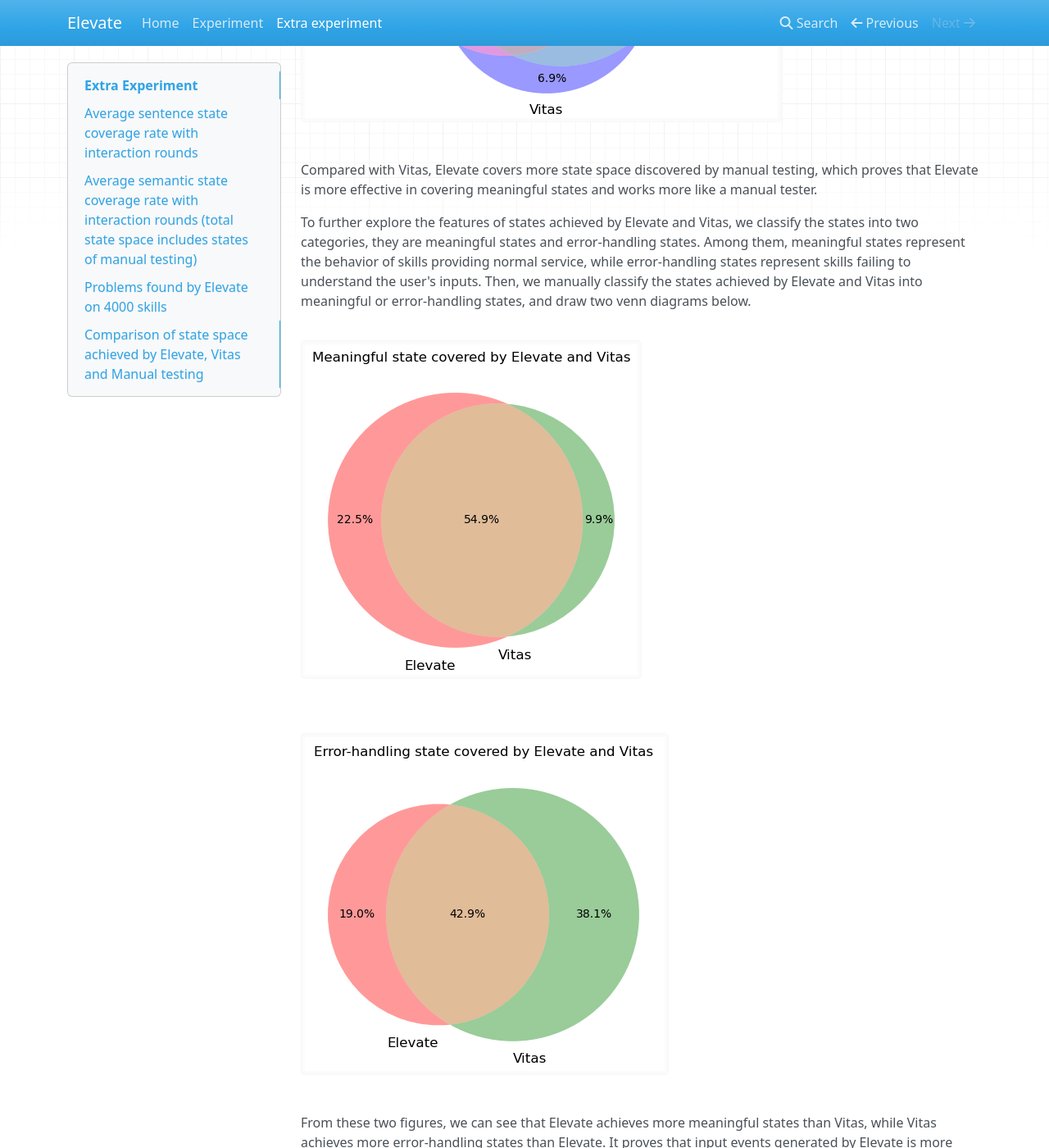
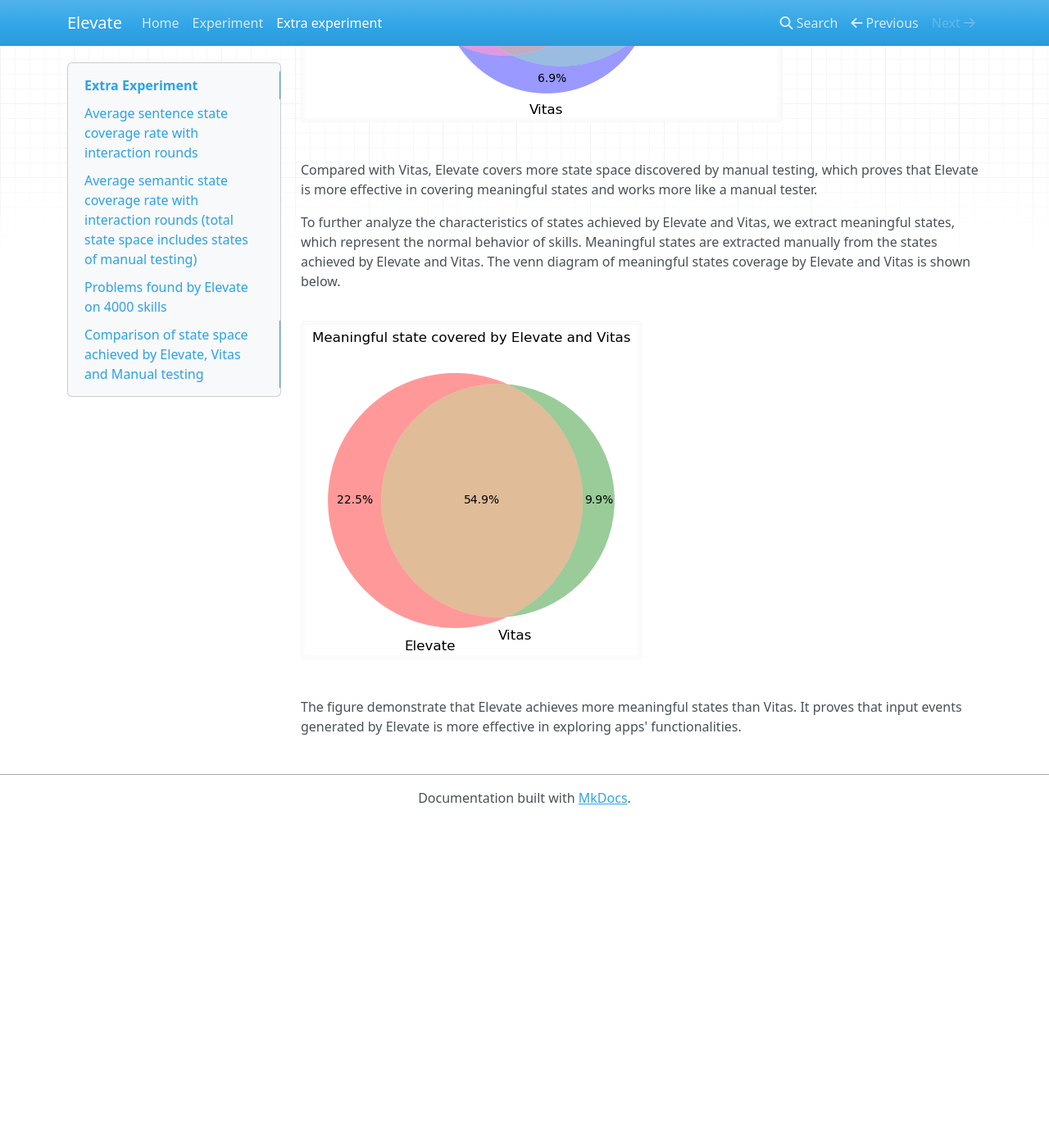
Before and after one commit to Elevate-12/Elevate, an MkDocs documentation site: the page built from docs/extra_experiment.md, in a window 1280 px wide and 1400 px high, scrolled down 3468 px. Shown: the whole window at 82% size. Built offline with MkDocs 1.6.1, drawn with Linux system fonts in a browser that asks for light colours; nearby versions of some CDN libraries; after the commit the page ends 4469 px from its top, so only the background shows below that; some of the changed text lies outside the part shown.

Commit message:
delete error-handling state information

```diff
--- a/docs/extra_experiment.md
+++ b/docs/extra_experiment.md
@@ -57,12 +57,10 @@ To show the intersaction state space between Elevate, Vitas and Manual testing,
 
 Compared with Vitas, Elevate covers more state space discovered by manual testing, which proves that Elevate is more effective in covering meaningful states and works more like a manual tester.
 
-To further explore the features of states achieved by Elevate and Vitas, we classify the states into two categories, they are meaningful states and error-handling states.
-Among them, meaningful states represent the behavior of skills providing normal service, while error-handling states represent skills failing to understand the user's inputs.
-Then, we manually classify the states achieved by Elevate and Vitas into meaningful or error-handling states, and draw two venn diagrams below.
+To further analyze the characteristics of states achieved by Elevate and Vitas, we extract meaningful states, which represent the normal behavior of skills.
+Meaningful states are extracted manually from the states achieved by Elevate and Vitas.
+The venn diagram of meaningful states coverage by Elevate and Vitas is shown below.
 
 ![路径](figure/meaningful.png)
 
-![路径](figure/error_handling.png)
-
-From these two figures, we can see that Elevate achieves more meaningful states than Vitas, while Vitas achieves more error-handling states than Elevate. It proves that input events generated by Elevate is more effective in exploring apps' functionalities.
+The figure demonstrate that Elevate achieves more meaningful states than Vitas. It proves that input events generated by Elevate is more effective in exploring apps' functionalities.
```
Also changed, not shown: site/extra_experiment/index.html, site/index.html, site/search/search_index.json, 1 other file.
